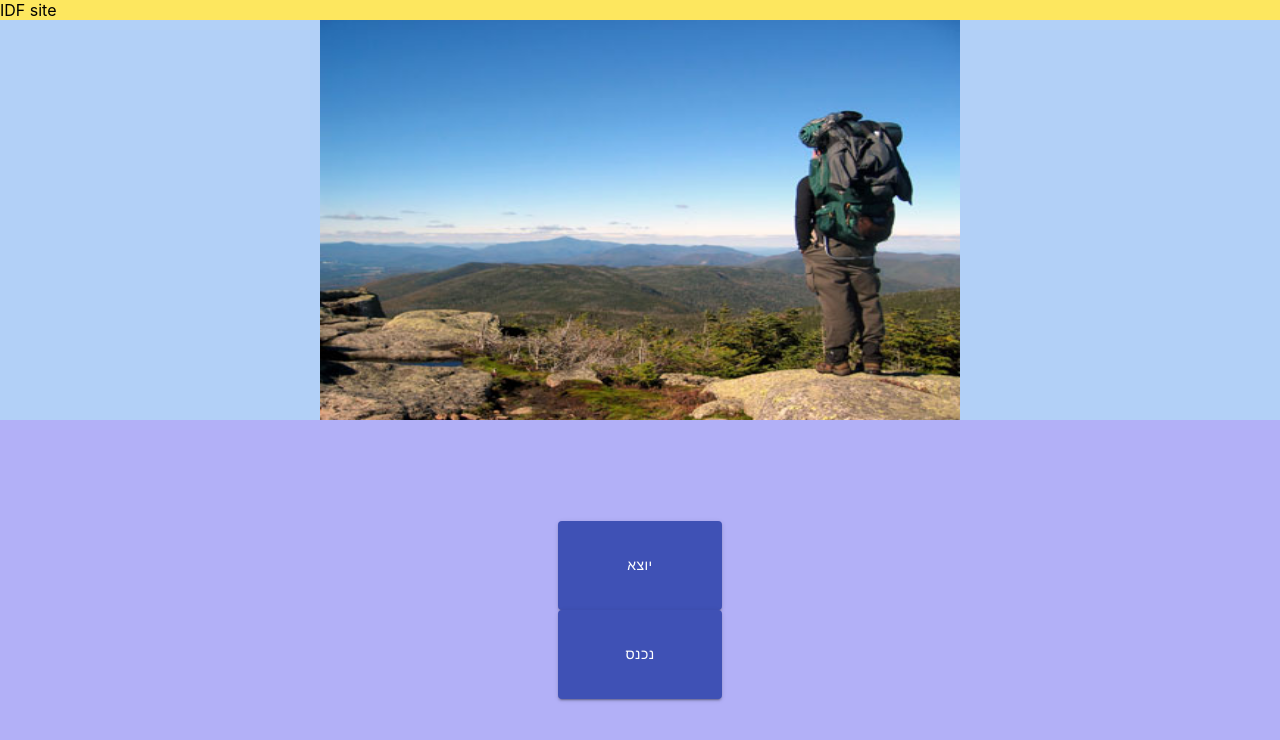
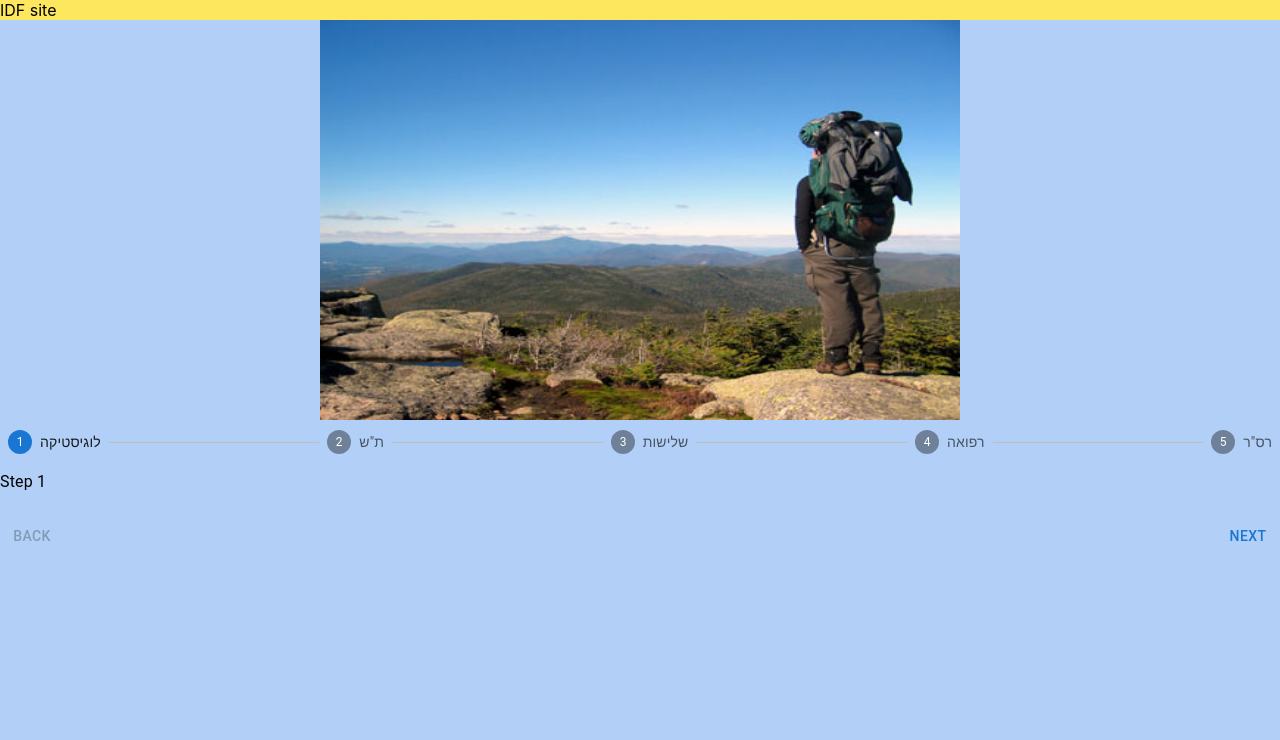
Before and after one commit to sukenik/HighTecs, a React (Create React App) app: page / in a window 1280 px wide. Both pictures are taken after a click on the button "יוצא". Shown: the top 740 px of the page. Built offline with nearby package versions, Linux system fonts and the light colour scheme.

Commit message:
Finished transition between LandingPage and StatusChain components

```diff
--- /dev/null
+++ b/src/Components/StatusChain/StatusChain.css
@@ -0,0 +1,3 @@
+.status-chain {
+    margin-top: 10px;
+}
--- a/src/Components/statusChain.tsx
+++ b/src/Components/StatusChain/statusChain.tsx
@@ -5,30 +5,19 @@ import Step from '@mui/material/Step';
 import StepLabel from '@mui/material/StepLabel';
 import Button from '@mui/material/Button';
 import Typography from '@mui/material/Typography';
+import './StatusChain.css';
 
-const goingOutSteps = ['לוגיסטיקה', 'ת"ש', 'שלישות', 'רפואה', 'רס"ר'];
+const steps = ['לוגיסטיקה', 'ת"ש', 'שלישות', 'רפואה', 'רס"ר'];
 
-const StatusChain: React.FC = () => {
+interface Props {
+  mode: string
+};
+
+const StatusChain: React.FC<Props> = ({mode}) => {
   const [activeStep, setActiveStep] = useState<number>(0);
-  const [skipped, setSkipped] = useState(new Set<number>());
-
-  const isStepOptional = (step: number) => {
-    return step === 1;
-  };
-
-  const isStepSkipped = (step: number) => {
-    return skipped.has(step);
-  };
 
   const handleNext = () => {
-    let newSkipped = skipped;
-    if (isStepSkipped(activeStep)) {
-      newSkipped = new Set(newSkipped.values());
-      newSkipped.delete(activeStep);
-    }
-
     setActiveStep((prevActiveStep) => prevActiveStep + 1);
-    setSkipped(newSkipped);
   };
 
   const handleBack = () => {
@@ -36,16 +25,7 @@ const StatusChain: React.FC = () => {
   };
 
   const handleSkip = () => {
-    if (!isStepOptional(activeStep)) {
-      throw new Error("You can't skip a step that isn't optional.");
-    }
-
     setActiveStep((prevActiveStep) => prevActiveStep + 1);
-    setSkipped((prevSkipped) => {
-      const newSkipped = new Set(prevSkipped.values());
-      newSkipped.add(activeStep);
-      return newSkipped;
-    });
   };
 
   const handleReset = () => {
@@ -53,21 +33,13 @@ const StatusChain: React.FC = () => {
   };
 
   return (
-    <Box sx={{ width: '100%' }}>
+    <Box sx={{ width: '100%' }} className="status-chain">
       <Stepper activeStep={activeStep}>
-        {goingOutSteps.map((label, index) => {
+        {steps.map((label, index) => {
           const stepProps: { completed?: boolean } = {};
           const labelProps: {
             optional?: React.ReactNode;
           } = {};
-          if (isStepOptional(index)) {
-            labelProps.optional = (
-              <Typography variant="caption">Optional</Typography>
-            );
-          }
-          if (isStepSkipped(index)) {
-            stepProps.completed = false;
-          }
           return (
             <Step key={label} {...stepProps}>
               <StepLabel {...labelProps}>{label}</StepLabel>
@@ -75,7 +47,7 @@ const StatusChain: React.FC = () => {
           );
         })}
       </Stepper>
-      {activeStep === goingOutSteps.length ? (
+      {activeStep === steps.length ? (
         <React.Fragment>
           <Typography sx={{ mt: 2, mb: 1 }}>
             All steps completed - you&apos;re finished
@@ -86,8 +58,8 @@ const StatusChain: React.FC = () => {
           </Box>
         </React.Fragment>
       ) : (
-        <React.Fragment>
-          <Typography sx={{ mt: 2, mb: 1 }}>Step {activeStep + 1}</Typography>
+      <React.Fragment>
+        <Typography sx={{ mt: 2, mb: 1 }}>Step {activeStep + 1}</Typography>
           <Box sx={{ display: 'flex', flexDirection: 'row', pt: 2 }}>
             <Button
               color="inherit"
@@ -98,13 +70,8 @@ const StatusChain: React.FC = () => {
               Back
             </Button>
             <Box sx={{ flex: '1 1 auto' }} />
-            {isStepOptional(activeStep) && (
-              <Button color="inherit" onClick={handleSkip} sx={{ mr: 1 }}>
-                Skip
-              </Button>
-            )}
             <Button onClick={handleNext}>
-              {activeStep === goingOutSteps.length - 1 ? 'Finish' : 'Next'}
+              {activeStep === steps.length - 1 ? 'Finish' : 'Next'}
             </Button>
           </Box>
         </React.Fragment>
--- a/src/LandingPage.tsx
+++ b/src/LandingPage.tsx
@@ -2,6 +2,7 @@ import { useState } from 'react';
 import { Grid, Button } from '@material-ui/core';
 import styles from './myStyles.module.css';
 import { MainPageLayout } from './Layouts/MainPageLayout/MainPageLayout';
+import StatusChain from './Components/StatusChain/statusChain';
 
 const LandingPage = () => {
     const [tripMode, setTripMode] = useState('');
@@ -18,8 +19,8 @@ const LandingPage = () => {
         <MainPageLayout children={
             <>
                 {
-                // !tripMode ?
-                <Grid container direction='column' justifyContent='center' alignContent='center' className={styles.lanndingPageContainer} style={{height: "100vh"}}>
+                    !tripMode ?
+                    <Grid container direction='column' justifyContent='center' alignContent='center' className={styles.landingPageContainer} style={{height: "100vh"}}>
                         <Grid item>
                             <Button variant="contained" color="primary" onClick={setOutTripMode} className={styles.modeButton}>
                                 יוצא
@@ -31,8 +32,8 @@ const LandingPage = () => {
                             </Button>
                         </Grid>
                     </Grid>
-                // :
-                // <StatusChain mode={tripMode}/>
+                    :
+                    <StatusChain mode={tripMode}/>
                 }
             </>
     }/>);
--- a/src/Pages/MainPage.tsx
+++ b/src/Pages/MainPage.tsx
@@ -1,8 +1,8 @@
-import StatusChain from "../Components/statusChain";
+import StatusChain from "../Components/StatusChain/statusChain";
 import { MainPageLayout } from "../Layouts/MainPageLayout/MainPageLayout";
 
 export const MainPage = () => {
     return (
-        <MainPageLayout children={<StatusChain />} />
+        <></>
     );
 };
--- a/src/myStyles.module.css
+++ b/src/myStyles.module.css
@@ -1,4 +1,4 @@
-.lanndingPageContainer {
+.landingPageContainer {
     height: 100vh;
     background-color: #b2b0f7;
 }
```
Lines whose indentation alone changed are shown as unchanged.
